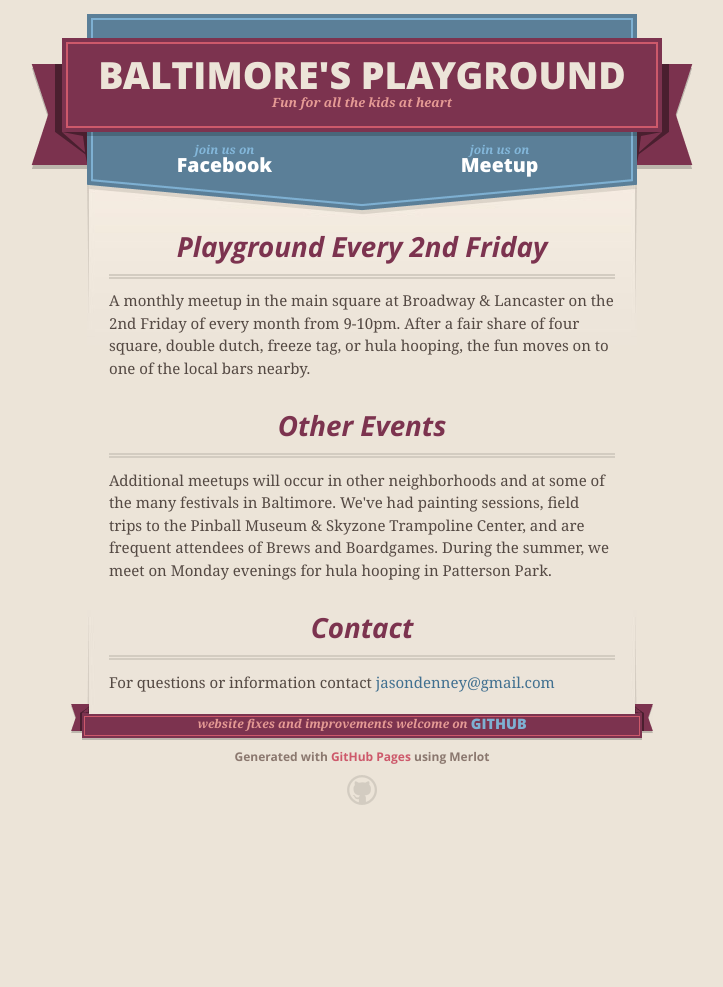
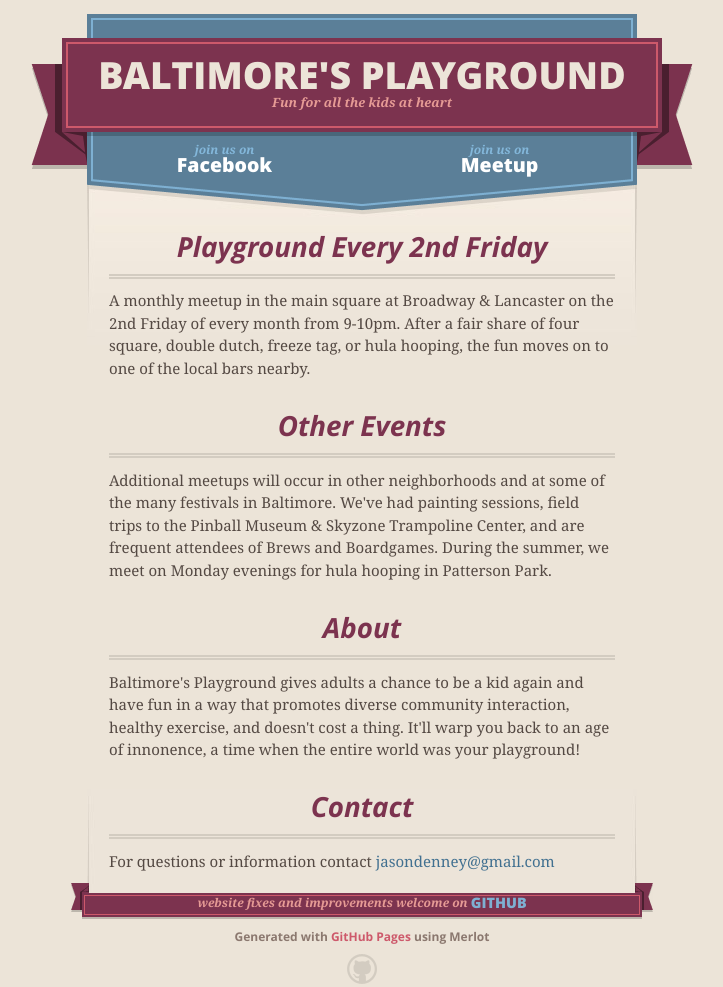
Before and after one commit to spacemunkay/baltimoresplayground, a plain HTML site: page index.html in a window 1280 px wide. Shown: the whole page, without its empty margins (278-1001 px from the left). Before the commit the page ends 845 px from the top, so only its background shows below. Drawn offline with nearby package versions, Linux system fonts and the light colour scheme.

Commit message:
Adding about section

```diff
--- a/index.html
+++ b/index.html
@@ -56,6 +56,12 @@
 <p>Additional meetups will occur in other neighborhoods and at some of the many festivals in Baltimore.  We've had painting sessions, field trips to the Pinball Museum & Skyzone Trampoline Center, and are frequent attendees of Brews and Boardgames.  During the summer, we meet on Monday evenings for hula hooping in Patterson Park. </p>
 
 <h3>
+<a name="designer-templates" class="anchor" href="#designer-templates"><span class="octicon octicon-link"></span></a>About</h3>
+
+<p>Baltimore's Playground gives adults a chance to be a kid again and have fun in a way that promotes diverse community interaction, healthy exercise, and doesn't cost a thing.  It'll warp you back to an age of innonence, a time when the entire world was your playground!</p>
+
+
+<h3>
 <a name="support-or-contact" class="anchor" href="#support-or-contact"><span class="octicon octicon-link"></span></a>Contact</h3>
 
 <p>For questions or information contact <a href="mailto:jasondenney@gmail.com">jasondenney@gmail.com</a></p>
```
